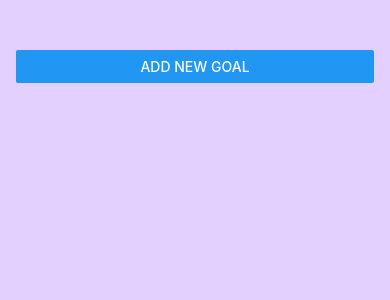
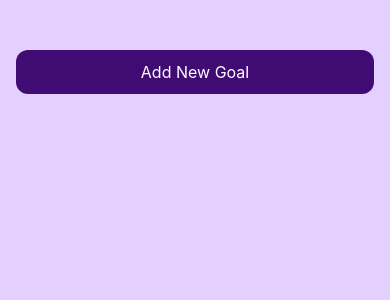
Before and after one commit to Alex90Jennings/rnproject, a React Native app: screen / in a window 390 px wide. Shown: the top 300 px of the page. Built offline with nearby package versions, Linux system fonts and the light colour scheme.

Commit message:
first RN project

```diff
--- a/App.tsx
+++ b/App.tsx
@@ -1,8 +1,9 @@
-import { StyleSheet, View, FlatList, Button } from 'react-native';
+import { StyleSheet, View, FlatList, Text, Pressable } from 'react-native';
 import { useState } from 'react';
 import { GoalList } from './model'
 import GoalItem from './components/GoalItem';
 import GoalInput from './components/GoalInput';
+import { StatusBar } from 'expo-status-bar';
 
 export default function App() {
   const [goalsList, setGoalsList] = useState<GoalList[]>([])
@@ -28,8 +29,12 @@ export default function App() {
   }
 
   return (
+    <>
+      <StatusBar style={modalIsVisible ? "light" : "dark"} backgroundColor={modalIsVisible ? '#400b73' : '#e4d0ff'}/>
       <View style={styles.appContainer}>
-      <Button title='Add New Goal' onPress={startAddGoalHandler}/>
+        <Pressable onPress={startAddGoalHandler} style={styles.button}>
+            <Text style={styles.text}>Add New Goal</Text>
+        </Pressable>
         <GoalInput visible={modalIsVisible} onAddGoal={addGoalHandler} onCancel={endAddGoalHandler}/>
         <View style={styles.goalsContainer}>
           <FlatList data={goalsList} alwaysBounceVertical={false} renderItem={itemData => {
@@ -40,6 +45,7 @@ export default function App() {
           }}/>
         </View>
       </View>
+    </>
   );
 }
 
@@ -48,13 +54,21 @@ const styles = StyleSheet.create({
     flex: 1,
     paddingTop: 50,
     paddingHorizontal: 16,
-    backgroundColor: "#e4d0ff"
+    backgroundColor: '#e4d0ff'
   },
   goalsContainer: {
     flex: 3
   },
   button: {
-    backgroundColor: '#e4d0ff',
-    color: "#400b73",
+    backgroundColor: '#400b73',
+    alignItems: 'center',
+    justifyContent: 'center',
+    padding: 12,
+    borderRadius: 12,
+    marginBottom: 12
+  },
+  text: {
+    color: "white",
+    fontSize: 16
   }
 });
--- a/components/GoalInput.tsx
+++ b/components/GoalInput.tsx
@@ -1,4 +1,4 @@
-import { StyleSheet, TextInput, Button, View, Modal, Image } from 'react-native'
+import { StyleSheet, TextInput, Text, Button, View, Modal, Image, Pressable } from 'react-native'
 import { useState } from 'react'
 import { GoalInputProps } from '../model'
 
@@ -22,13 +22,17 @@ const GoalInput: React.FC<GoalInputProps> = (props) => {
         <Modal visible={props.visible} animationType="slide">
             <View style={styles.inputContainer}>
                 <Image style={styles.image} source={require("../assets/images/zim.jpeg")}/>
-                <TextInput style={styles.textInput} placeholder='Your course goal!' onChangeText={goalInputHandler} value={enteredGoalText}/>
+                <TextInput style={styles.textInput} placeholder='Your ZIM goal!' onChangeText={goalInputHandler} value={enteredGoalText}/>
                 <View style={styles.buttonContainer}>
                     <View style={styles.button}>
-                        <Button title='Add Goal' onPress={addGoalHandler} color="5e0acc"/>
+                        <Pressable onPress={addGoalHandler} style={styles.pressable}>
+                            <Text style={styles.text}>Add Goal</Text>
+                        </Pressable>
                     </View>
                     <View style={styles.button}>
-                        <Button title='Cancel' onPress={endAddGoalHandler} color="f31282"/>
+                        <Pressable onPress={endAddGoalHandler} style={styles.pressable}>
+                            <Text style={styles.text}>Cancel</Text>
+                        </Pressable>
                     </View>
                 </View>
             </View>
@@ -65,6 +69,16 @@ const styles = StyleSheet.create({
         width: 100,
         height: 100,
         margin: 20
+    },
+    pressable: {
+        backgroundColor: '#e4d0ff',
+        alignItems: 'center',
+        justifyContent: 'center',
+        borderRadius: 6,
+        padding: 12
+    },
+    text: {
+        fontSize: 14
     }
 })
 
--- a/components/GoalItem.tsx
+++ b/components/GoalItem.tsx
@@ -7,7 +7,7 @@ const GoalItem: React.FC<GoalListProps> = (props) => {
     }
 
     return (
-        <Pressable android_ripple={{color:'#210644'}} onPress={addDeleteHandler}>
+        <Pressable onPress={addDeleteHandler}>
             <View style={styles.goalList}>
                 <Text style={styles.goalListItem}>{props.text}</Text>
             </View>
@@ -17,14 +17,17 @@ const GoalItem: React.FC<GoalListProps> = (props) => {
 
 const styles = StyleSheet.create({
     goalList: {
-        margin: 8,
-        borderRadius: 6,
-        backgroundColor: '#5e0acc',
-        color: 'white'
+        marginTop: 8,
+        borderRadius: 12,
+        backgroundColor: '#400b73',
+        color: 'white',
+        alignItems: 'center',
+        justifyContent: 'center',
     },
     goalListItem: {
-        padding: 8,
-        color: 'white'
+        padding: 12,
+        color: 'white',
+        fontSize: 16
     }
 })
 
```
Lines whose indentation alone changed are shown as unchanged.
